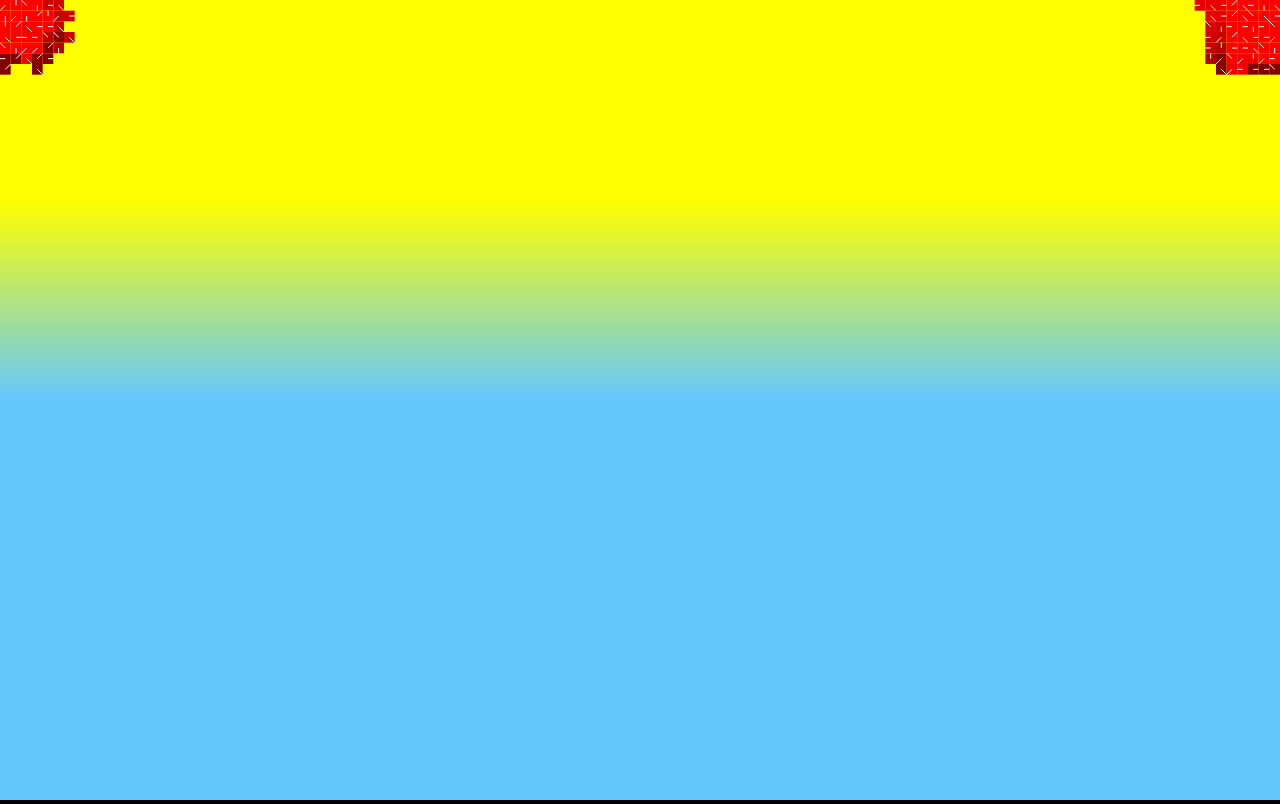
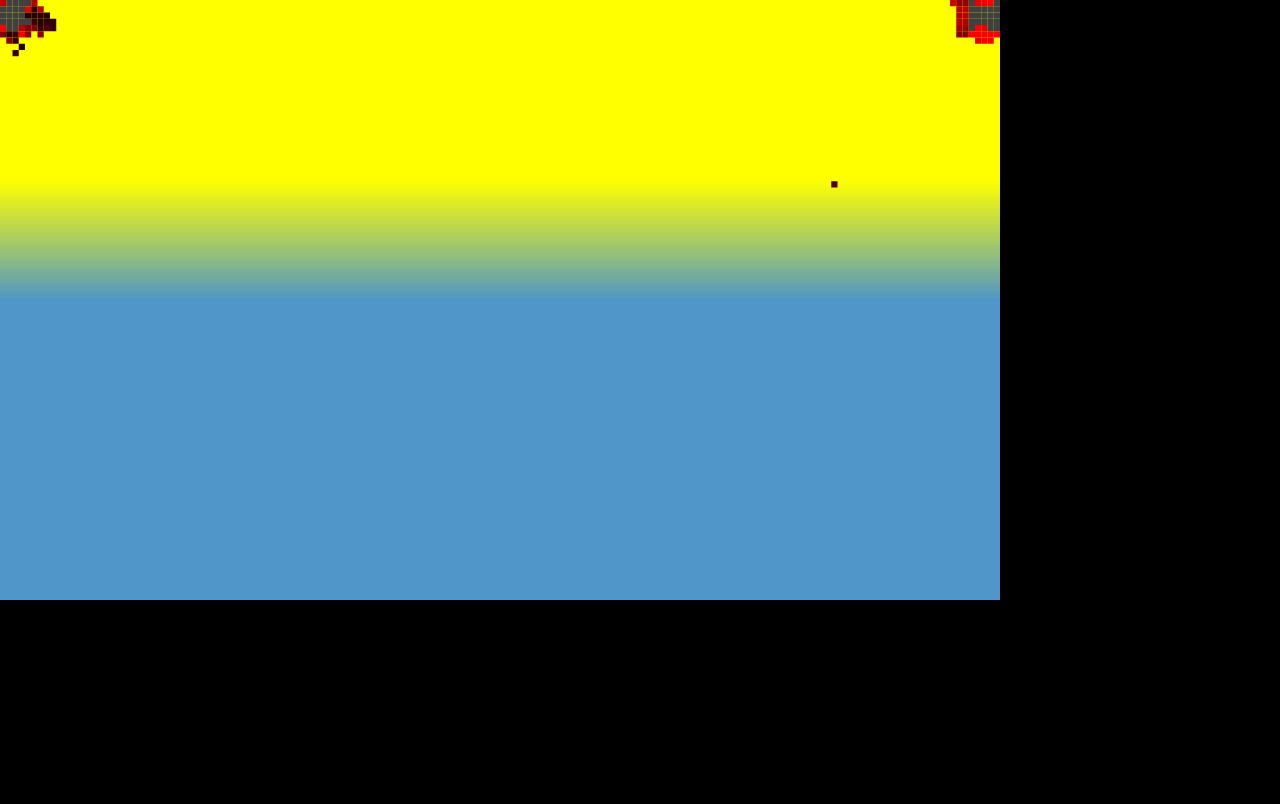
Before and after one commit to hhhhhhh2019/life2, a plain HTML site: page index.html in a window 1280 px wide. Drawn offline with Linux system fonts and the light colour scheme; animation ran at ten frames a second.

Commit message:
Add files via upload

```diff
--- a/index.html
+++ b/index.html
@@ -15,10 +15,6 @@
 			canvas {
 				background: white;
 			}
-
-			p {
-				color:white;
-			}
 		</style>
 	</head>
 	<body>
--- a/index.js
+++ b/index.js
@@ -1,19 +1,16 @@
-const ORGANIC_ENERGY = 100;
-const SUN_ENERGY = 50;
+const ORGANIC_ENERGY = 50;
+const SUN_ENERGY = 20;
 const SUN_LENGTH = 0.5;
-const ENERGY_TO_DOUBLE = 500;
+const ENERGY_TO_DOUBLE = 200;
 const DEAD_COLOR = "#404040";
 const LIFE_COLOR = "#e0a040";
-const MUTATION_KOOF = 0.0001;
-const MAX_KRISTALS = 10;
-const KRISTAL_KOOF = 1; //множитель для кристаллов
-const ENERGY_FOR_KRISTAL = 30; //енергия за кристалл
+var DRAW_DIRS = false;
 const TYPE_RENDER = 1; // 0 - просто клетки, 1 - их энергия
 
-const width = window.innerWidth;
-const height = window.innerHeight;
+const width = 1000;
+const height = 600;
 
-const mapWidth = 120;
+const mapWidth = 160;
 const mapHeight = Math.round(mapWidth * (height / width));
 
 const dx = width / mapWidth;
@@ -26,7 +23,7 @@ cnv.width = width;
 cnv.height = height;
 const ctx = cnv.getContext("2d");
 
-ctx.strokeStyle = "#000000";
+ctx.strokeStyle = "#ffffff";
 
 const chCoord = function(x, y) {
 	x = x < 0 ? mapWidth-1 : x % mapWidth;
@@ -64,22 +61,35 @@ const inInterval = function(a, b, c) {
 const isLike = function(a, b) {
 	let distinctions = 0;
 	for (let i = 0; i < a.dnk.length; i++) {
-		if (a.dnk[i] != b.dnk[i]) distinctions++;
+		if (a.dnk[i] != b.dnk[0]) distinctions++;
 		if (distinctions > 8) break;
 	}
 	return distinctions <= 8;
 }
 
+/* комманда, интевал, кол-во преходов, усл. перех		p - параметр
+	фотосинтез, 0..5, 0,
+	поворот, 6..11, 0,
+	посмотреть, 12..17, 4, пусто органика враг друг
+	шаг, 18..25, 4, пусто органика враг друг
+	съесть, 26..31, 0,
+	поделится энергией, 32..37, 0,
+	преобр. минералы в енергию, 38..45, 0,
+	окружен ли я, 46..51, 2, да(нету хотя-бы одной пустой клетки рядом) нет
+	сколько у меня энергии, 52..57, 2, больше(чем p * 15) меньше
+	размножится, 58..63, 0
+*/
+
 
 class Cell {
-	constructor(x, y, dnk, e) {
+	constructor(x, y, dnk, e, ls=-1) {
 		this.x = x;
 		this.y = y;
 		this.dnk = dnk;
 		this.dnk_offset = 0;
 		this.energy = e;
 		this.dir = Math.floor(Math.random()*8);
-		this.kristals = 0;
+		this.children = 0;
 	}
 
 	draw() {
@@ -87,106 +97,95 @@ class Cell {
 		else if (TYPE_RENDER == 0) ctx.fillStyle = LIFE_COLOR;
 		else ctx.fillStyle = `rgb(${this.energy / ENERGY_TO_DOUBLE * 255}, 0, 0)`;
 		ctx.fillRect(this.x * dx, this.y * dy, dx, dy);
-		ctx.strokeStyle = "white";
+		if (DRAW_DIRS) {
 			ctx.beginPath();
 			ctx.moveTo(this.x * dx + dx / 2, this.y * dy + dy / 2);
 			ctx.lineTo(this.x * dx + dx / 2 + num2dir(this.dir)[0] * (dx / 2), this.y * dy + dy / 2 + num2dir(this.dir)[1] * (dy / 2));
 			ctx.stroke();
 		}
+	}
 
 	step() {
-        this.energy = Math.min(this.energy, ENERGY_TO_DOUBLE);
-        this.kristals = Math.min(this.kristals, MAX_KRISTALS);
-        if (this.kristals == MAX_KRISTALS) {
-        	this.energy += this.kristals * ENERGY_FOR_KRISTAL;
-        	this.kristals = 0;
-        }
-
-		this.energy-=0.1;
-
-		//фотоситез
-		if (inInterval(0, 7, this.dnk[this.dnk_offset]) == true) {
-			this.energy += Math.max(0, (height * SUN_LENGTH - this.y * dy) / height * 2) * SUN_ENERGY;
-			this.kristals += Math.max(0, (height * (1-SUN_LENGTH) - (height - this.y * dy)) / height * 2) * KRISTAL_KOOF;
+		this.energy -= 0.1;
+		// фотосинтез
+        if (inInterval(0, 5, this.dnk[this.dnk_offset])) {
+			this.energy += Math.max(0, ((height * SUN_LENGTH - this.y * dy) / height * 2) * SUN_ENERGY);
 			this.dnk_offset = (this.dnk_offset + 1) % this.dnk.length;
 			return;
 		}
-
-		//поворот
-		if (inInterval(8, 15, this.dnk[this.dnk_offset]) == true) {
-			this.dir = (this.dir + 1) % 8;
-			this.energy -= 1;
+		// поворот
+		if (inInterval(6, 11, this.dnk[this.dnk_offset])) {
+			this.dir = (this.dir + this.dnk[this.dnk_offset+1]) % 8;
 			this.dnk_offset = (this.dnk_offset + 1) % this.dnk.length;
-			return;
-		}
-
-		//проверка спереди (ничего - 1, клетка - 2, органика - 3)
-		if (inInterval(16, 23, this.dnk[this.dnk_offset]) == true) {
-			let d = num2dir(this.dir);
-			let c = get(this.x + d[0], this.y + d[1]);
-			let offset = 1;
-			if (c != void 0 && c.energy > 0) offset = 2;
-			else if (c != void 0 && c.energy <= 0) offset = 3;
-			offset = this.dnk[(this.dnk_offset + offset) % this.dnk.length];
-			this.dnk_offset = (this.dnk_offset + offset) % this.dnk.length;
-			this.energy -= 1;
-			return;
-		}
-
-		//движение (ничего - 1, клетка - 2, органика - 3)
-		if (inInterval(24, 31, this.dnk[this.dnk_offset]) == true) {
-			let d = num2dir(this.dir);
-			let c = get(this.x + d[0], this.y + d[1]);
-			let offset = 1;
-			if (c == void 0) {
-				set(this.x, this.y, null);
-				[this.x, this.y] = set(this.x + d[0], this.y + d[1], this);
-			}
-			else if (c.energy > 0) offset = 2;
-			else if (c.energy <= 0) offset = 3;
-			offset = this.dnk[(this.dnk_offset + offset) % this.dnk.length];
-			this.dnk_offset = (this.dnk_offset + offset) % this.dnk.length;
-			this.energy -= 1;
-			return;
-		}
-
-		//съесть спереди (ничего - 1, клетка - 2, органика - 3)
-		if (inInterval(32, 39, this.dnk[this.dnk_offset]) == true) {
-			let d = num2dir(this.dir);
-			let c = get(this.x + d[0], this.y + d[1]);
-			let offset = 1;
-			set(this.x, this.y, null);
-			[this.x, this.y] = set(this.x + d[0], this.y + d[1], this);
-			if (c != void 0 && c.energy > 0) {
-				offset = 2;
-				this.energy += c.energy;
-			}
-			else if (c != void 0 && c.energy <= 0) {
-				offset = 3;
-				this.energy += ORGANIC_ENERGY;
-				this.kristals += c.kristals;
-			}
-			offset = this.dnk[(this.dnk_offset + offset) % this.dnk.length];
-			this.dnk_offset = (this.dnk_offset + offset) % this.dnk.length;
-			return;
-		}
-
-		//спереди свой? (да - 1, нет - 2)
-		if (inInterval(	40, 47, this.dnk[this.dnk_offset]) == true) {
-			let d = num2dir(this.dir);
-			let c = get(this.x + d[0], this.y + d[1]);
-			let offset = 2;
-			if (c != void 0) {
-				if (isLike(this, c) == true) offset = 1;
-			}
-			offset = this.dnk[(this.dnk_offset + offset) % this.dnk.length];
-			this.dnk_offset = (this.dnk_offset + offset) % this.dnk.length;
 			this.energy -= 0.5;
 			return;
 		}
-
-		//поделится энергией с соседями
-		if (inInterval(48, 55, this.dnk[this.dnk_offset]) == true) {
+		// посмотреть
+		if (inInterval(12, 17, this.dnk[this.dnk_offset])) {
+			let dir = num2dir((this.dir+this.dnk[(this.dnk_offset + 1) % this.dnk.length])%8);
+			let c = get(this.x + dir[0], this.y + dir[1]);
+			if (this.x + dir[0] < 0 || this.x + dir[0] >= mapWidth) return;
+			if (this.y + dir[1] < 0 || this.y + dir[1] >= mapHeight) return;
+			this.energy -= 1;
+			if (c == null) {
+				this.dnk_offset = (this.dnk_offset + this.dnk[(this.dnk_offset + 1) % this.dnk.length]) % this.dnk.length;
+				return;
+			}
+			if (c.energy <= 0) {
+				this.dnk_offset = (this.dnk_offset + this.dnk[(this.dnk_offset + 2) % this.dnk.length]) % this.dnk.length;
+				return;
+			}
+			if (isLike(this,c)) {
+				this.dnk_offset = (this.dnk_offset + this.dnk[(this.dnk_offset + 3) % this.dnk.length]) % this.dnk.length;
+				return;
+			}
+			this.dnk_offset = (this.dnk_offset + this.dnk[(this.dnk_offset + 4) % this.dnk.length]) % this.dnk.length;
+			return;
+		}
+		// шаг
+		if (inInterval(18, 25, this.dnk[this.dnk_offset])) {
+			let dir = num2dir((this.dir+this.dnk[(this.dnk_offset + 1) % this.dnk.length])%8);
+			let c = get(this.x + dir[0], this.y + dir[1]);
+			if (this.x + dir[0] < 0 || this.x + dir[0] >= mapWidth) return;
+			if (this.y + dir[1] < 0 || this.y + dir[1] >= mapHeight) return;
+			if (c == null) {
+				set(this.x,this.y,null);
+				this.x += dir[0]; this.y += dir[1];
+				set(this.x,this.y,this);
+				this.energy -= 3;
+				this.dnk_offset = (this.dnk_offset + this.dnk[(this.dnk_offset + 1) % this.dnk.length]) % this.dnk.length;
+				return;
+			}
+			if (c.energy <= 0) {
+				this.dnk_offset = (this.dnk_offset + this.dnk[(this.dnk_offset + 2) % this.dnk.length]) % this.dnk.length;
+				return;
+			}
+			if (isLike(this,c)) {
+				this.dnk_offset = (this.dnk_offset + this.dnk[(this.dnk_offset + 3) % this.dnk.length]) % this.dnk.length;
+				return;
+			}
+			this.dnk_offset = (this.dnk_offset + this.dnk[(this.dnk_offset + 4) % this.dnk.length]) % this.dnk.length;
+			return;
+		}
+		// съесть
+		if (inInterval(26, 31, this.dnk[this.dnk_offset])) {
+			let dir = num2dir((this.dir+this.dnk[(this.dnk_offset + 1) % this.dnk.length])%8);
+			let c = get(this.x + dir[0], this.y + dir[1]);
+			if (this.x + dir[0] < 0 || this.x + dir[0] >= mapWidth) return;
+			if (this.y + dir[1] < 0 || this.y + dir[1] >= mapHeight) return;
+			if (c == null) return;
+			set(this.x,this.y,null);
+			this.x += dir[0]; this.y += dir[1];
+			set(this.x,this.y,this);
+			if (c.energy <= 0) {
+				this.energy += ORGANIC_ENERGY
+				return;
+			}
+			this.energy += c.energy;
+			return;
+		}
+		// поделится энергией
+		if (inInterval(32, 37, this.dnk[this.dnk_offset])) {
 			let n = [];
 			for (let i = 0; i < 8; i++) {
 				let [x,y] = num2dir(i);
@@ -201,35 +200,60 @@ class Cell {
 				}
 			}
 		}
+		// преобр. минералы в енергию
+		if (inInterval(38, 45, this.dnk[this.dnk_offset])) {
+			return;
+		}
+		// окружен ли я
+		if (inInterval(46, 51, this.dnk[this.dnk_offset])) {
+			let n = [];
+			for (let i = 0; i < 8; i++) {
+				let [x,y] = num2dir(i);
+				let c = get(this.x + x, this.y + y);
+				if (c != void 0 && c.energy > 0) n.push(c);
+			}
 
-		//безусловный перех.
-		if (inInterval(56, 63, this.dnk[this.dnk_offset]) == true) {
-			let offset = this.dnk[(this.dnk_offset + 1) % this.dnk.length];
-			this.dnk_offset = (this.dnk_offset + offset) % this.dnk.length;
+			if (n == 8)
+				this.dnk_offset = (this.dnk_offset + this.dnk[(this.dnk_offset + 1) % this.dnk.length]) % this.dnk.length;
+			else
+				this.dnk_offset = (this.dnk_offset + this.dnk[(this.dnk_offset + 2) % this.dnk.length]) % this.dnk.length;
+		}
+		// сколько у меня энергии
+		if (inInterval(52, 57, this.dnk[this.dnk_offset])) {
+			if (this.energy < this.dnk[(this.dnk_offset + 1) % this.dnk.length] * 15)
+				this.dnk_offset = (this.dnk_offset + this.dnk[(this.dnk_offset + 1) % this.dnk.length]) % this.dnk.length;
+			else
+				this.dnk_offset = (this.dnk_offset + this.dnk[(this.dnk_offset + 2) % this.dnk.length]) % this.dnk.length;
+		}
+		// размножится
+		if (inInterval(58, 63, this.dnk[this.dnk_offset])) {
+			this.double();
 			return;
 		}
 	}
 
 	mutate() {
-		if (Math.random() <= MUTATION_KOOF)
 		this.dnk[Math.floor(Math.random() * this.dnk.length)] = Math.floor(Math.random()*64);
 	}
 
 	double() {
-		if (this.energy >= ENERGY_TO_DOUBLE) {
+		if (this.energy < ORGANIC_ENERGY) {
+			return;
+		}
 		let d;
 		for (let i = 0; i < 8; i++) {
 			d = num2dir((this.dir + i) % 8);
 			if (get(this.x + d[0], this.y + d[1]) == null) {
 				this.energy /= 2;
 				let [x, y] = chCoord(this.x + d[0], this.y + d[1])
-					set(x, y, new Cell(x, y, this.dnk, this.energy));
+				set(x, y, new Cell(x, y, this.dnk.slice(0, this.dnk.length), this.energy, this.last_step));
+				if (this.children % 4 == 0) get(x, y).mutate();
+				this.children++;
 				return;
 			}
 		}
 
-			//this.energy = 0;
-		}
+		this.energy = 0;
 	}
 }
 
@@ -243,42 +267,36 @@ const mix = function(a, b, c) {
 	return (a * c) + (b * (1 - c));
 }
 
-//const p = document.getElementById("p")
-
 const update = function() {
 	let lively = 0;
 
 	for (let i = 0; i < height; i++) {
-		let c = Math.max(0, (height * SUN_LENGTH - i) / height * 4);
-		let r = mix(255, 100, c);
-		let g = mix(255, 200, c);
-		let b = mix(0, 255, c);
+		let c = Math.max(0, (height * SUN_LENGTH - i) / height * 5);
+		let r = mix(255, 80, c);
+		let g = mix(255, 150, c);
+		let b = mix(0, 200, c);
 		ctx.fillStyle = `rgb(${r}, ${g}, ${b})`;
 		ctx.fillRect(0, i, width, 1);
 	}
 
-	let nmap = map.slice(0, map.length); // против копирования
+	let nmap = map.slice(0, map.length);
 
 	for (let i = 0; i < nmap.length; i++) {
-		if (nmap[i] == void 0) continue;
+		if (nmap[i] == null) continue;
+
+		nmap[i].draw();
 
 		if (nmap[i].energy > 0) {
 			nmap[i].step();
+			if (nmap[i].energy >= ENERGY_TO_DOUBLE)
 				nmap[i].double();
-			nmap[i].mutate();
 			lively++;
-		} else {
-			if (get(nmap[i].x, nmap[i].y+1) == null) {
+		} else if (get(nmap[i].x, nmap[i].y+1) == null) {
 			set(nmap[i].x, nmap[i].y+1, nmap[i]);
 			set(nmap[i].x, nmap[i].y, null);
 			nmap[i].y++;
 		}
 	}
-
-		nmap[i].draw();
-	}
-
-	//p.innerHTML = Math.random();
 
 	if (lively > 0)
 		requestAnimationFrame(update);
```
Lines whose indentation alone changed are shown as unchanged.
